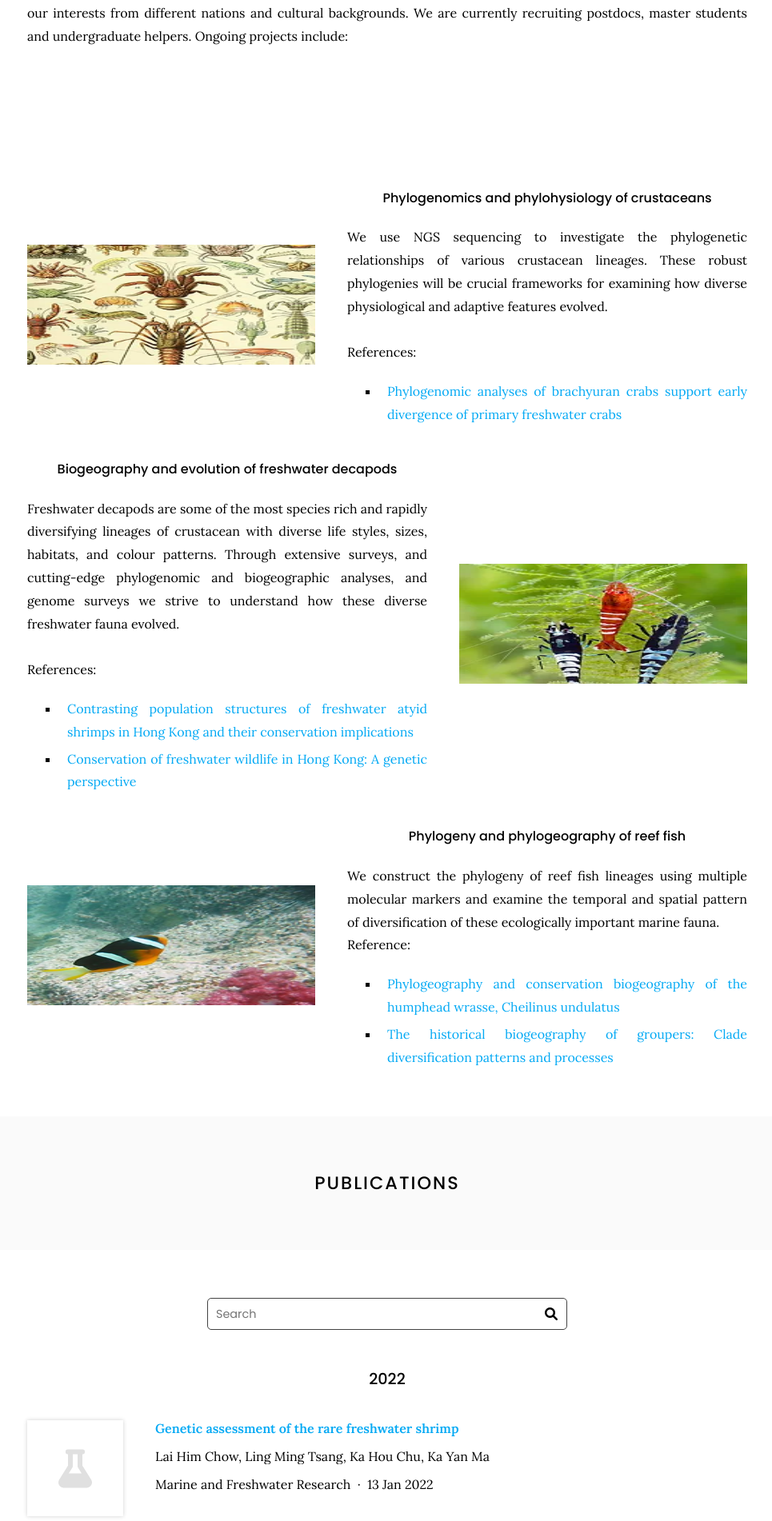
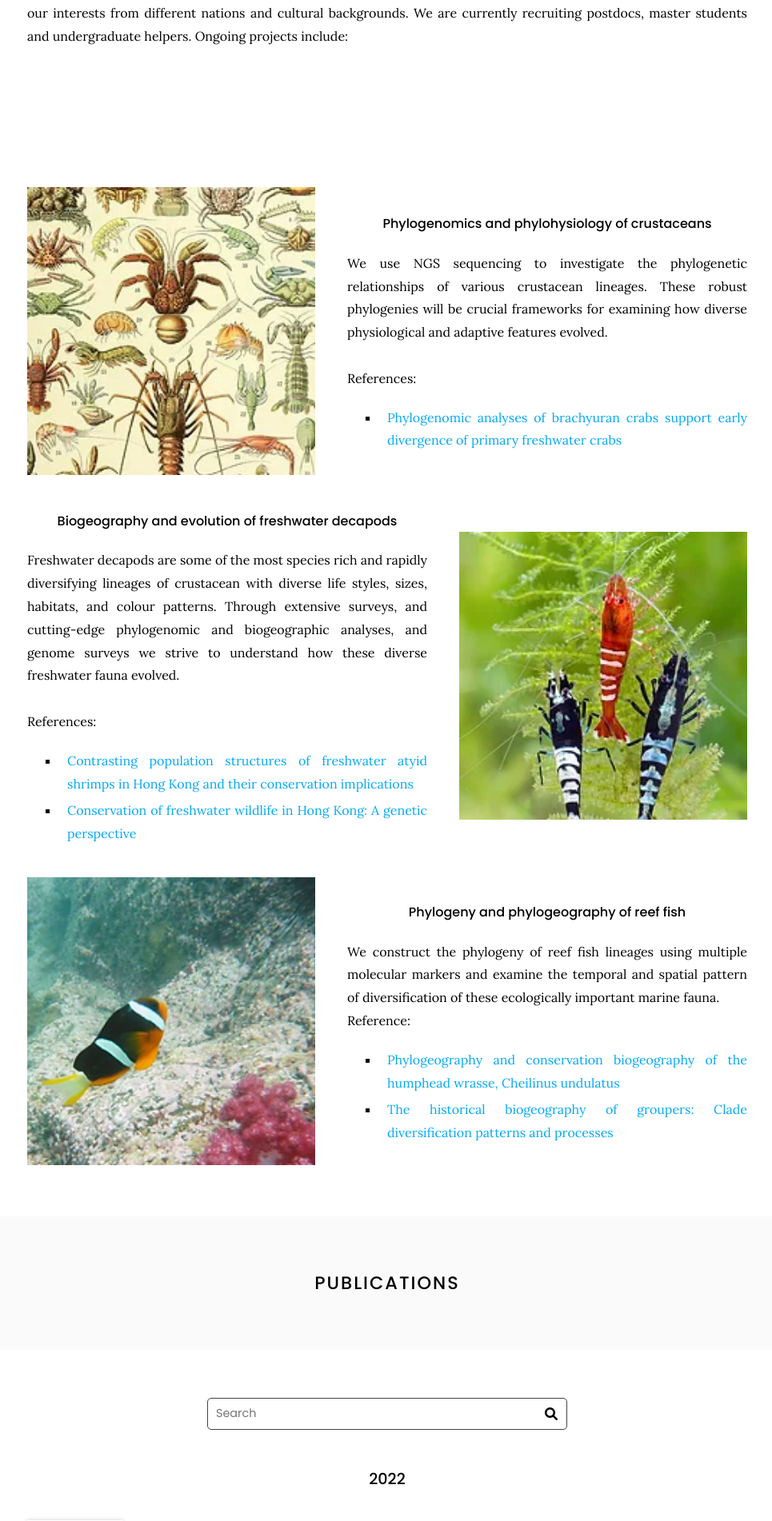
Before and after one commit to abel-sysu/en, a Jekyll site: the page built from research/index.md, in a window 1280 px wide. Shown: the part 391-2293 px from the top of the page at 80% size, without its empty margins (156-1121 px from the left). Built offline with Jekyll 4.4.1, drawn with Linux system fonts in a browser that asks for light colours.

Commit message:
Update feature.html

```diff
--- a/_includes/feature.html
+++ b/_includes/feature.html
@@ -7,8 +7,6 @@
       src="{{ include.image | relative_url }}"
       loading="lazy"
       alt=""
-      height="150"
-      width="150"
     />
   </a>
   <div class="feature_text">
```
